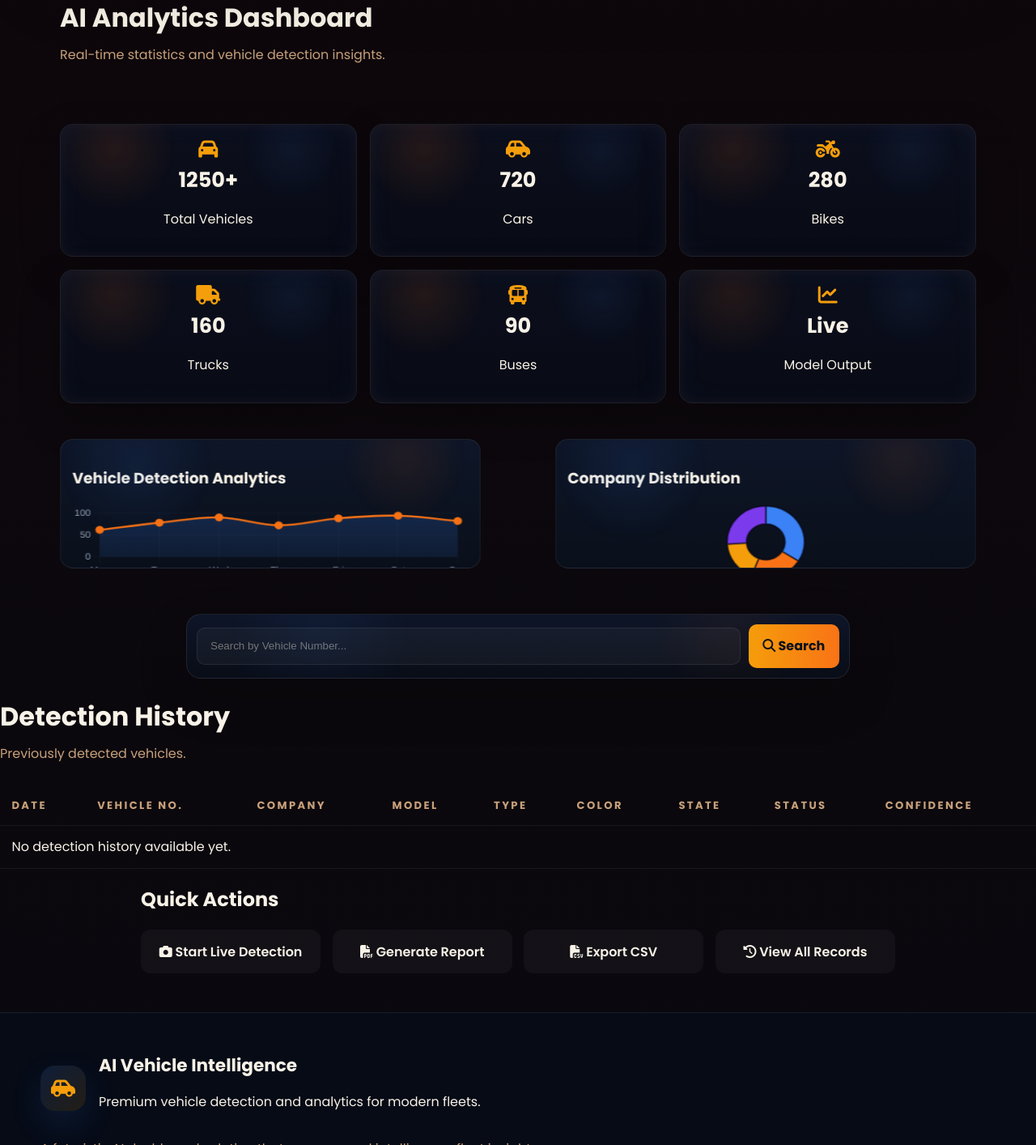
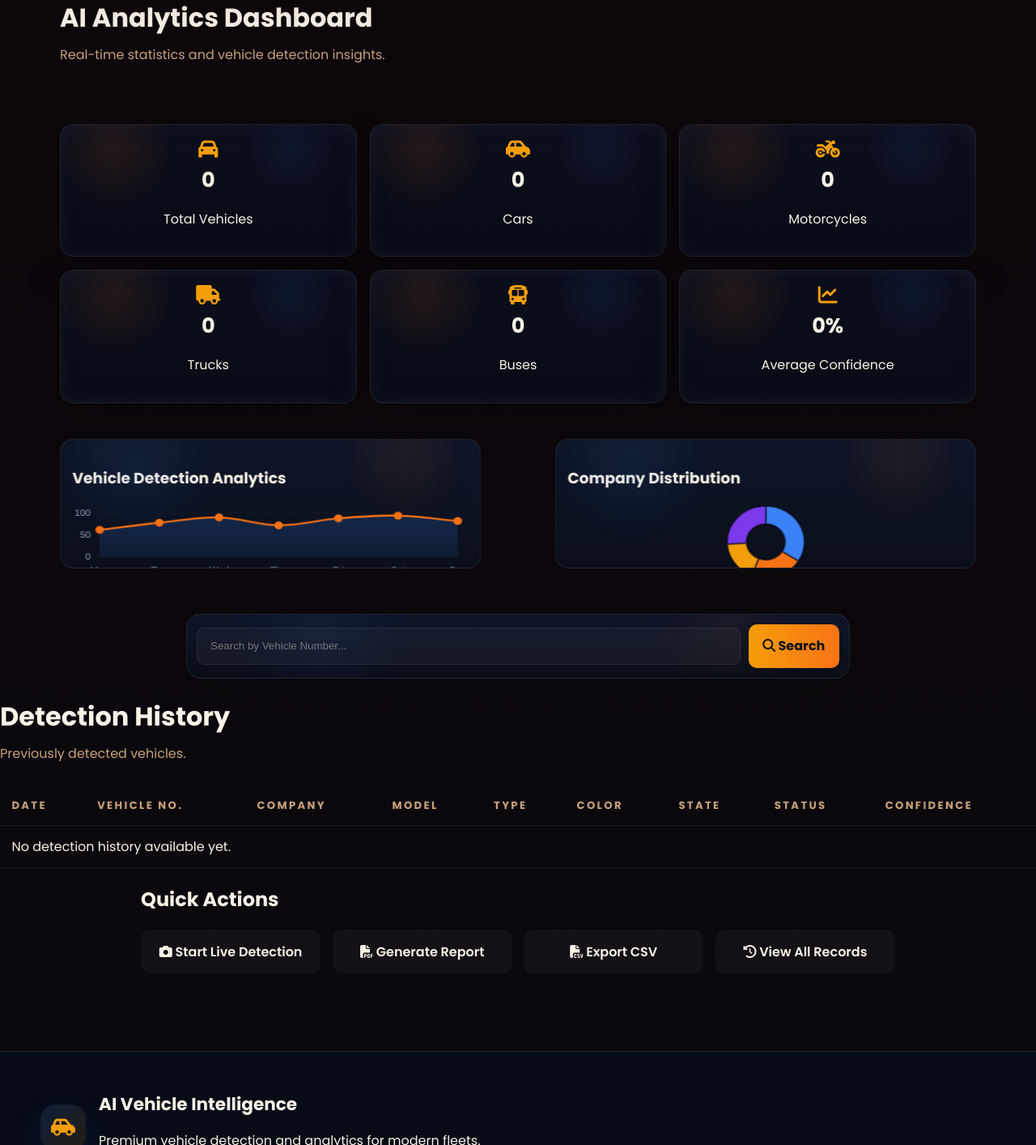
Before and after one commit to khushisingh17-coder/AI-Vehicle-detection, a Flask app: page / in a window 1280 px wide. Shown: the part 5086-6500 px from the top of the page at 81% size. Run offline with Flask 3, Linux system fonts and the light colour scheme.

Commit message:
Improved upload validation and production-ready UX

```diff
--- a/backend/app.py
+++ b/backend/app.py
@@ -1,6 +1,8 @@
 from flask import Flask, request, render_template, jsonify, send_from_directory
 import os
 import cv2
+import uuid
+from collections import Counter
 from werkzeug.utils import secure_filename
 from detector import detect_vehicles
 
@@ -18,6 +20,7 @@ app = Flask(
 UPLOAD_FOLDER = os.path.join(BASE_DIR, "uploads")
 os.makedirs(UPLOAD_FOLDER, exist_ok=True)
 app.config["UPLOAD_FOLDER"] = UPLOAD_FOLDER
+app.config["MAX_CONTENT_LENGTH"] = 10 * 1024 * 1024
 ALLOWED_IMAGE_EXTENSIONS = {".jpg", ".jpeg", ".png", ".bmp", ".webp"}
 
 
@@ -31,6 +34,14 @@ def home():
 @app.route("/about")
 def about():
     return "Welcome to AI Vehicle Intelligence Backend"
+
+
+@app.errorhandler(413)
+def request_entity_too_large(error):
+    return jsonify({
+        "success": False,
+        "message": "Image is too large. Please choose an image under 10 MB."
+    }), 413
 
 
 # Upload Image
@@ -60,6 +71,10 @@ def upload():
         }), 400
 
     save_path = os.path.join(app.config["UPLOAD_FOLDER"], filename)
+    if os.path.exists(save_path):
+        name, extension = os.path.splitext(filename)
+        filename = f"{name}_{uuid.uuid4().hex[:8]}{extension}"
+        save_path = os.path.join(app.config["UPLOAD_FOLDER"], filename)
     processed_filename = f"{os.path.splitext(filename)[0]}_processed.jpg"
     processed_path = os.path.join(app.config["UPLOAD_FOLDER"], processed_filename)
 
@@ -87,11 +102,26 @@ def upload():
             "message": "Vehicle detection failed. Please try another image."
         }), 500
 
+    vehicle_counts = Counter(detection["vehicle"] for detection in detected_vehicles)
+    total_vehicles = len(detected_vehicles)
+    average_confidence = (
+        sum(detection["confidence"] for detection in detected_vehicles) / total_vehicles
+        if total_vehicles else 0
+    )
+
     return jsonify({
         "success": True,
         "filename": filename,
         "processed_filename": processed_filename,
-        "detections": detected_vehicles
+        "detections": detected_vehicles,
+        "statistics": {
+            "total": total_vehicles,
+            "car": vehicle_counts.get("car", 0),
+            "truck": vehicle_counts.get("truck", 0),
+            "bus": vehicle_counts.get("bus", 0),
+            "motorcycle": vehicle_counts.get("motorcycle", 0),
+            "average_confidence": round(average_confidence, 2)
+        }
     })
 
 # Show uploaded image
--- a/frontend/static/script.js
+++ b/frontend/static/script.js
@@ -7,6 +7,9 @@ const imagePreview = document.getElementById('imagePreview');
 const uploadStatus = document.getElementById('uploadStatus');
 
 const toastWrapper = document.getElementById('toastWrapper');
+const MAX_FILE_SIZE = 10 * 1024 * 1024;
+const SUPPORTED_EXTENSIONS = ['.jpg', '.jpeg', '.png', '.bmp', '.webp'];
+let isUploading = false;
 
 const updateStatus = (text) => {
     if (uploadStatus) {
@@ -51,36 +54,43 @@ const showPreview = (file) => {
     reader.readAsDataURL(file);
 };
 
-const simulateUpload = () => {
+const setProgress = (percentage, label) => {
     progressWrapper.hidden = false;
     progressWrapper.classList.add('visible');
-    progressFill.style.width = '0%';
-    updateStatus('Uploading image...');
-    showToast('Upload started — AI is analyzing your vehicle.', 'info');
+    progressFill.style.width = `${percentage}%`;
+    const progressLabel = progressWrapper.querySelector('.progress-label');
+    if (progressLabel) progressLabel.textContent = label;
+};
 
-    let progress = 0;
-    const timer = setInterval(() => {
-        progress += Math.floor(Math.random() * 12) + 6;
-        if (progress >= 100) {
-            progress = 100;
-            clearInterval(timer);
-            updateStatus('Image ready for analysis');
-            showToast('Image upload complete. Ready for detection.', 'success');
-        }
-        progressFill.style.width = `${progress}%`;
-    }, 180);
+const setUploadBusy = (busy) => {
+    isUploading = busy;
+    if (browseBtn) browseBtn.disabled = busy;
+    if (fileInput) fileInput.disabled = busy;
+    if (detectBtn) {
+        detectBtn.disabled = busy;
+        detectBtn.setAttribute('aria-busy', String(busy));
+    }
 };
 
 const handleFiles = (files) => {
     if (!files || !files.length) return;
+    if (isUploading) return;
     const file = files[0];
-    if (!file.type.startsWith('image/')) {
-        showToast('Please select a valid image file to continue.', 'error');
+    const extension = `.${file.name.split('.').pop().toLowerCase()}`;
+    if (!SUPPORTED_EXTENSIONS.includes(extension) || (file.type && !file.type.startsWith('image/'))) {
+        showToast('Please select a JPG, PNG, BMP, or WEBP image.', 'error');
+        fileInput.value = '';
+        return;
+    }
+    if (file.size > MAX_FILE_SIZE) {
+        showToast('Image is too large. Please choose an image under 10 MB.', 'error');
+        fileInput.value = '';
         return;
     }
     showToast('Image selected successfully.', 'success');
     showPreview(file);
-    simulateUpload();
+    setProgress(20, 'Image ready for analysis');
+    updateStatus('Image ready for analysis');
 };
 
 browseBtn.addEventListener('click', () => fileInput.click());
@@ -135,6 +145,23 @@ const formatValue = (value) => {
     return Number.isInteger(value) ? value : value.toFixed(1);
 };
 const uploadForm = document.getElementById("uploadForm");
+
+const updateDetectionStatistics = (statistics = {}) => {
+    const statisticValues = {
+        total: Number(statistics.total) || 0,
+        car: Number(statistics.car) || 0,
+        truck: Number(statistics.truck) || 0,
+        bus: Number(statistics.bus) || 0,
+        motorcycle: Number(statistics.motorcycle) || 0,
+        average_confidence: Number(statistics.average_confidence) || 0
+    };
+
+    Object.entries(statisticValues).forEach(([name, value]) => {
+        const element = document.querySelector(`[data-stat="${name}"]`);
+        if (!element) return;
+        element.textContent = name === 'average_confidence' ? `${value.toFixed(2)}%` : value;
+    });
+};
 
 const renderDetectionResults = (data) => {
     const detailsGrid = document.querySelector('.details-grid');
@@ -221,7 +248,9 @@ detectBtn?.addEventListener("click", async (e) => {
         return;
     }
 
-    showToast("Uploading image...");
+    setUploadBusy(true);
+    setProgress(45, 'Uploading image...');
+    showToast("Uploading image...", 'info');
     updateStatus("Processing image with AI...");
 
     const formData = new FormData();
@@ -255,6 +284,10 @@ detectBtn?.addEventListener("click", async (e) => {
             throw new Error('The server returned incomplete detection results.');
         }
 
+        if (!data.statistics) {
+            throw new Error('The server returned incomplete detection statistics.');
+        }
+
         const uploadedImage = document.getElementById("uploadedImage");
         const processedImage = document.getElementById("processedImage");
         if (!uploadedImage || !processedImage) {
@@ -265,11 +298,16 @@ detectBtn?.addEventListener("click", async (e) => {
         processedImage.onerror = handleResultImageError;
         uploadedImage.src = "/uploads/" + encodeURIComponent(data.filename);
         processedImage.src = "/uploads/" + encodeURIComponent(data.processed_filename);
+        updateDetectionStatistics(data.statistics);
         renderDetectionResults(data);
+        setProgress(100, 'Detection complete');
 
     } catch (error) {
         console.error("Detection error:", error);
         renderDetectionError(error.message || 'An unexpected error occurred.');
+        setProgress(0, 'Upload failed');
+    } finally {
+        setUploadBusy(false);
     }
 
 });
--- a/frontend/static/style.css
+++ b/frontend/static/style.css
@@ -25,6 +25,10 @@ body[data-theme='light'] {
     box-sizing: border-box;
 }
 
+html {
+    overflow-x: hidden;
+}
+
 body {
     margin: 0;
     min-height: 100vh;
@@ -36,6 +40,10 @@ body {
     transition: background 0.45s ease, color 0.35s ease;
     overflow-x: hidden;
     position: relative;
+}
+
+main {
+    overflow-x: hidden;
 }
 
 .page-background {
--- a/frontend/templates/index.html
+++ b/frontend/templates/index.html
@@ -251,7 +251,7 @@
                         <h2>Upload Vehicle Image</h2>
                         <p>Upload an image to identify the vehicle and analyze its details with the AI engine.</p>
                     </div>
-                    <span class="upload-status" id="uploadStatus">Ready to scan</span>
+                    <span class="upload-status" id="uploadStatus" role="status" aria-live="polite">Ready to scan</span>
                 </div>
 
                 <div class="upload-grid scroll-reveal fade-up" data-reveal-delay="260">
@@ -267,7 +267,8 @@
                             <p>or browse your device to upload a photo</p>
                             <button type="button" class="browse-btn">Browse file</button>
                         </div>
-                        <input type="file" id="fileInput" name="image" accept="image/*">
+                        <input type="file" id="fileInput" name="image" accept=".jpg,.jpeg,.png,.bmp,.webp" aria-describedby="uploadHelp">
+                        <span id="uploadHelp" class="sr-only">Supported formats: JPG, JPEG, PNG, BMP, and WEBP. Maximum size: 10 megabytes.</span>
                         <div class="progress-wrapper" id="progressWrapper" hidden>
                             <span class="progress-label">Uploading image...</span>
                             <div class="progress-track">
@@ -288,7 +289,7 @@
             </div>
 
             <div class="buttons scroll-reveal fade-up" data-reveal-delay="340">
-                <button type="submit" class="detect">
+                <button type="submit" class="detect" aria-busy="false">
                     <i class="fa-solid fa-magnifying-glass"></i>
                     Detect Vehicle
                 </button>
@@ -555,38 +556,38 @@
 
                 <div class="stat-card scroll-reveal fade-up" data-reveal-delay="200">
                     <i class="fa-solid fa-car"></i>
-                    <h1>1250+</h1>
+                    <h1 data-stat="total">0</h1>
                     <p>Total Vehicles</p>
                 </div>
 
                 <div class="stat-card">
                     <i class="fa-solid fa-car-side"></i>
-                    <h1>720</h1>
+                    <h1 data-stat="car">0</h1>
                     <p>Cars</p>
                 </div>
 
                 <div class="stat-card">
                     <i class="fa-solid fa-motorcycle"></i>
-                    <h1>280</h1>
-                    <p>Bikes</p>
+                    <h1 data-stat="motorcycle">0</h1>
+                    <p>Motorcycles</p>
                 </div>
 
                 <div class="stat-card">
                     <i class="fa-solid fa-truck"></i>
-                    <h1>160</h1>
+                    <h1 data-stat="truck">0</h1>
                     <p>Trucks</p>
                 </div>
 
                 <div class="stat-card">
                     <i class="fa-solid fa-bus"></i>
-                    <h1>90</h1>
+                    <h1 data-stat="bus">0</h1>
                     <p>Buses</p>
                 </div>
 
                 <div class="stat-card">
                     <i class="fa-solid fa-chart-line"></i>
-                    <h1>Live</h1>
-                    <p>Model Output</p>
+                    <h1 data-stat="average_confidence">0%</h1>
+                    <p>Average Confidence</p>
                 </div>
 
             </div>
```
Also changed, not shown: other parts of frontend/static/style.css (+29 -0 lines), backend/uploads/Screenshot_2026-08-02_202217.png (added).
